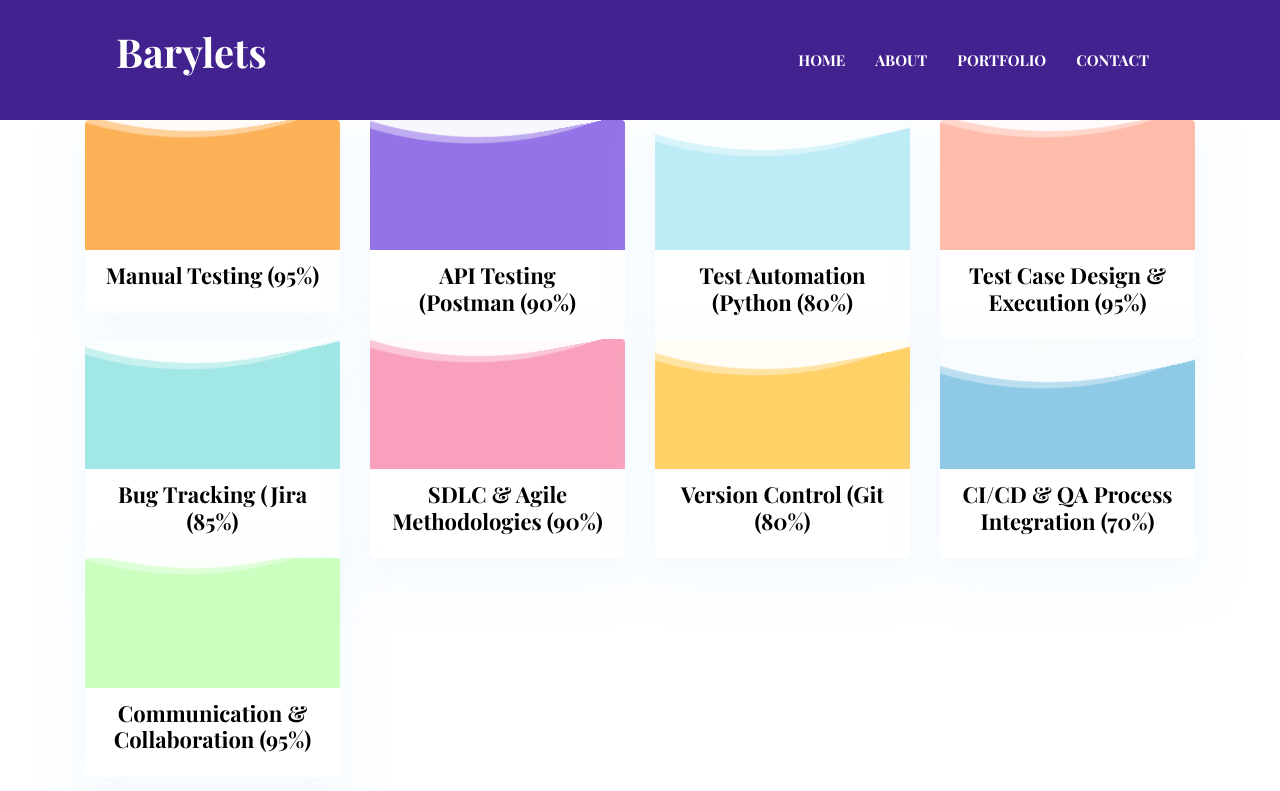
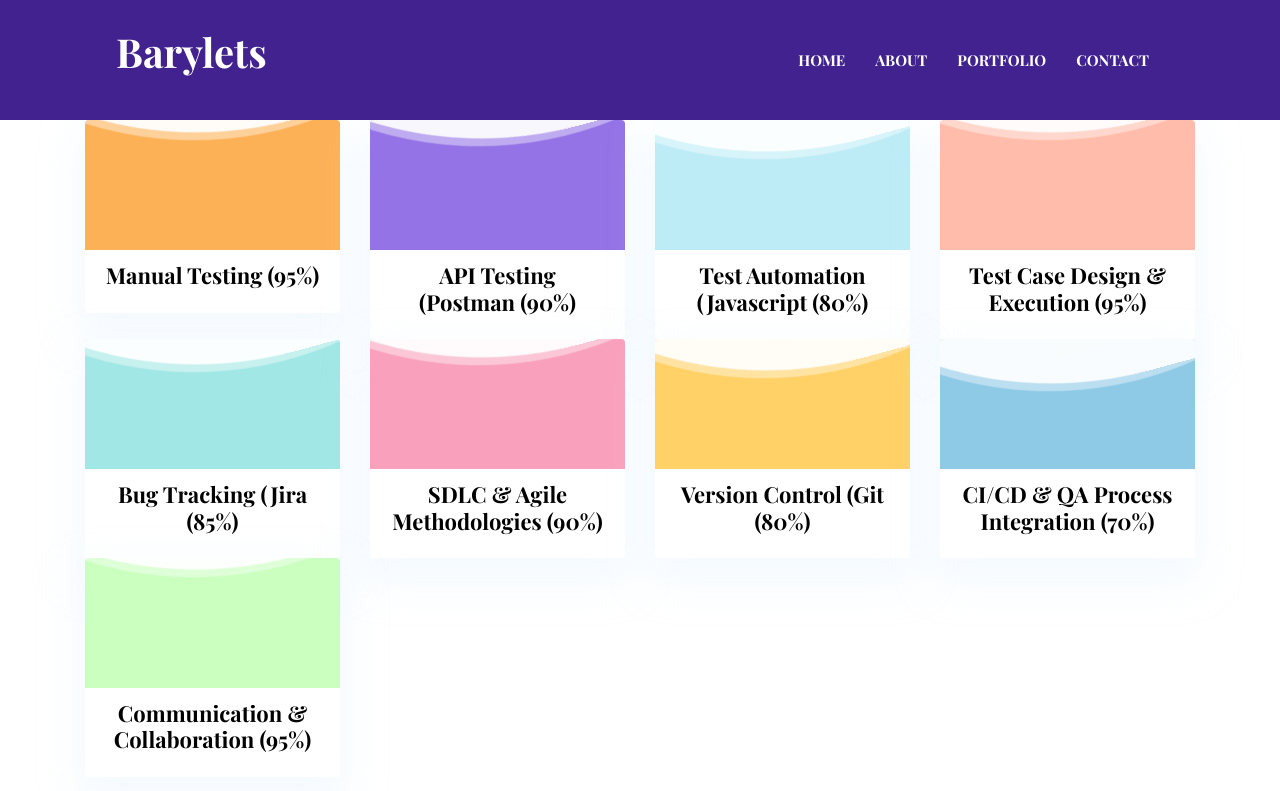
Before and after one commit to BsergoB/bsergob.github.io, a Jekyll site: the page built from index.html, in a window 1280 px wide and 900 px high, scrolled down 1391 px. Shown: the top 791 px of the window. Built offline with Jekyll 4.4.1, drawn with Linux system fonts in a browser that asks for light colours; part of the change alters nothing that is shown.

Commit message:
Update settings.yml

```diff
--- a/_data/settings.yml
+++ b/_data/settings.yml
@@ -89,9 +89,9 @@ skills-title: Skills
 skills:
   - { name: Manual Testing, color: "#fdb157", value: "95%" }
   - { name: API Testing (Postman, Swagger), color: "#9473e6", value: "90%" }
-  - { name: Test Automation (Python, Selenium, Playwright), color: "#bdecf6", value: "80%" }
+  - { name: Test Automation (Javascript, Typescript, Playwright), color: "#bdecf6", value: "80%" }
   - { name: Test Case Design & Execution, color: "#ffbcaa", value: "95%" }
-  - { name: Bug Tracking (Jira, YouTrack), color: "#a0e7e5", value: "85%" }
+  - { name: Bug Tracking (Jira, Monday), color: "#a0e7e5", value: "85%" }
   - { name: SDLC & Agile Methodologies, color: "#f9a1bc", value: "90%" }
   - { name: Version Control (Git, GitHub), color: "#ffd166", value: "80%" }
   - { name: CI/CD & QA Process Integration, color: "#8ecae6", value: "70%" }
@@ -181,77 +181,77 @@ services:
 # Portfolio (Section and Page)
 
 # Portfolio Home Section
-portfolio-home-items:
-  - image: "assets/images/portfolio/item-1.png"
-    url: "#"
+#portfolio-home-items:
+#  - image: "assets/images/portfolio/item-1.png"
+#    url: "#"
 
-  - image: "assets/images/portfolio/item-2.png"
-    url: "#"
+#  - image: "assets/images/portfolio/item-2.png"
+#    url: "#"
 
-  - image: "assets/images/portfolio/item-3.png"
-    url: "#"
+#  - image: "assets/images/portfolio/item-3.png"
+#    url: "#"
 
-  - image: "assets/images/portfolio/item-4.png"
-    url: "#"
+#  - image: "assets/images/portfolio/item-4.png"
+#    url: "#"
 
-  - image: "assets/images/portfolio/item-5.png"
-    url: "#"
+#  - image: "assets/images/portfolio/item-5.png"
+#    url: "#"
 
 # Portfolio Page
-portfolio-label:
-  - { title: "UI/UX Design", type: "design" }
-  - { title: "BRANDING", type: "branding" }
-  - { title: "ILLUSTRATION", type: "illustration" }
+#portfolio-label:
+#  - { title: "UI/UX Design", type: "design" }
+#  - { title: "BRANDING", type: "branding" }
+#  - { title: "ILLUSTRATION", type: "illustration" }
 
-portfolio-items:
-  - image: "assets/images/portfolio/item-1.png"
-    url: "#"
-    portfolio-type:
-      - type: "design"
-      - type: "illustration"
+#portfolio-items:
+#  - image: "assets/images/portfolio/item-1.png"
+#    url: "#"
+#    portfolio-type:
+#      - type: "design"
+ #     - type: "illustration"
 
-  - image: "assets/images/portfolio/item-2.png"
-    url: "#"
-    portfolio-type:
-      - type: "branding"
+#  - image: "assets/images/portfolio/item-2.png"
+#    url: "#"
+#    portfolio-type:
+#      - type: "branding"
 
-  - image: "assets/images/portfolio/item-3.png"
-    url: "#"
-    portfolio-type:
-      - type: "illustration"
+#  - image: "assets/images/portfolio/item-3.png"
+#    url: "#"
+#    portfolio-type:
+#      - type: "illustration"
 
-  - image: "assets/images/portfolio/item-6.png"
-    url: "#"
-    portfolio-type:
-      - type: "design"
-      - type: "branding"
+#  - image: "assets/images/portfolio/item-6.png"
+#    url: "#"
+#    portfolio-type:
+ #     - type: "design"
+#      - type: "branding"
 
-  - image: "assets/images/portfolio/item-8.png"
-    url: "#"
-    portfolio-type:
-      - type: "illustration"
+#  - image: "assets/images/portfolio/item-8.png"
+#    url: "#"
+#    portfolio-type:
+#      - type: "illustration"
 
-  - image: "assets/images/portfolio/item-5.png"
-    url: "#"
-    portfolio-type:
-      - type: "design"
+#  - image: "assets/images/portfolio/item-5.png"
+#    url: "#"
+#    portfolio-type:
+#      - type: "design"
+#
+#  - image: "assets/images/portfolio/item-1.png"
+#    url: "#"
+#    portfolio-type:
+#      - type: "branding"
 
-  - image: "assets/images/portfolio/item-1.png"
-    url: "#"
-    portfolio-type:
-      - type: "branding"
+#  - image: "assets/images/portfolio/item-3.png"
+#    url: "#"
+#    portfolio-type:
+#      - type: "design"
+#      - type: "illustration"
+#      - type: "branding"
 
-  - image: "assets/images/portfolio/item-3.png"
-    url: "#"
-    portfolio-type:
-      - type: "design"
-      - type: "illustration"
-      - type: "branding"
-
-  - image: "assets/images/portfolio/item-7.png"
-    url: "#"
-    portfolio-type:
-      - type: "illustration"
+#  - image: "assets/images/portfolio/item-7.png"
+#    url: "#"
+#    portfolio-type:
+#      - type: "illustration"
 
 #-------------------------------
 # Testimonials Section
```
